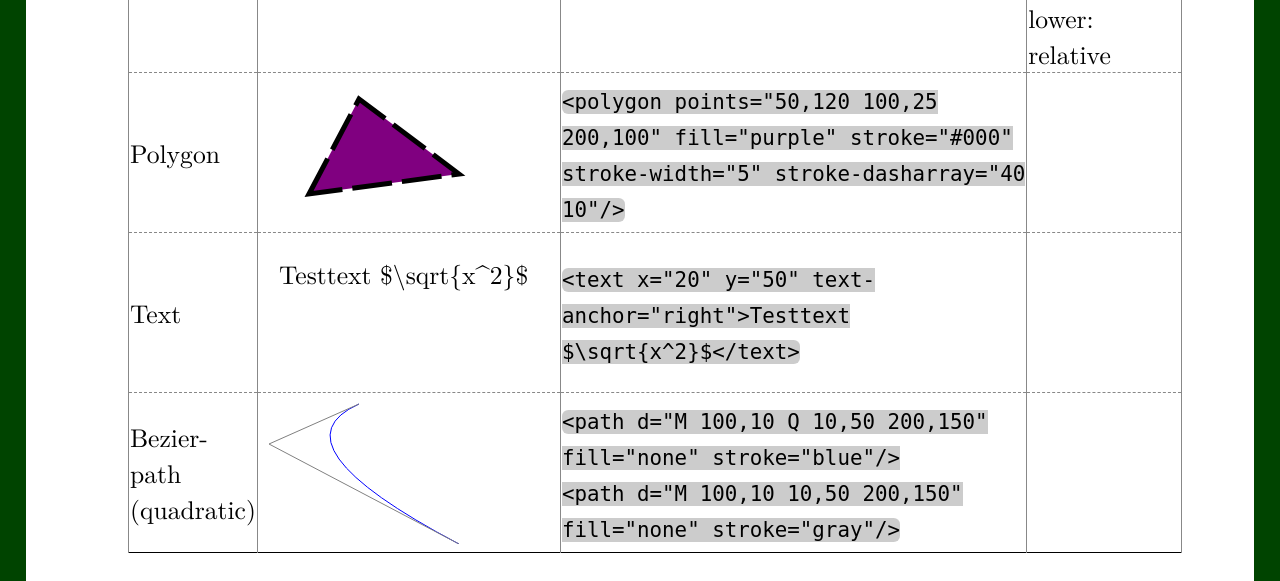
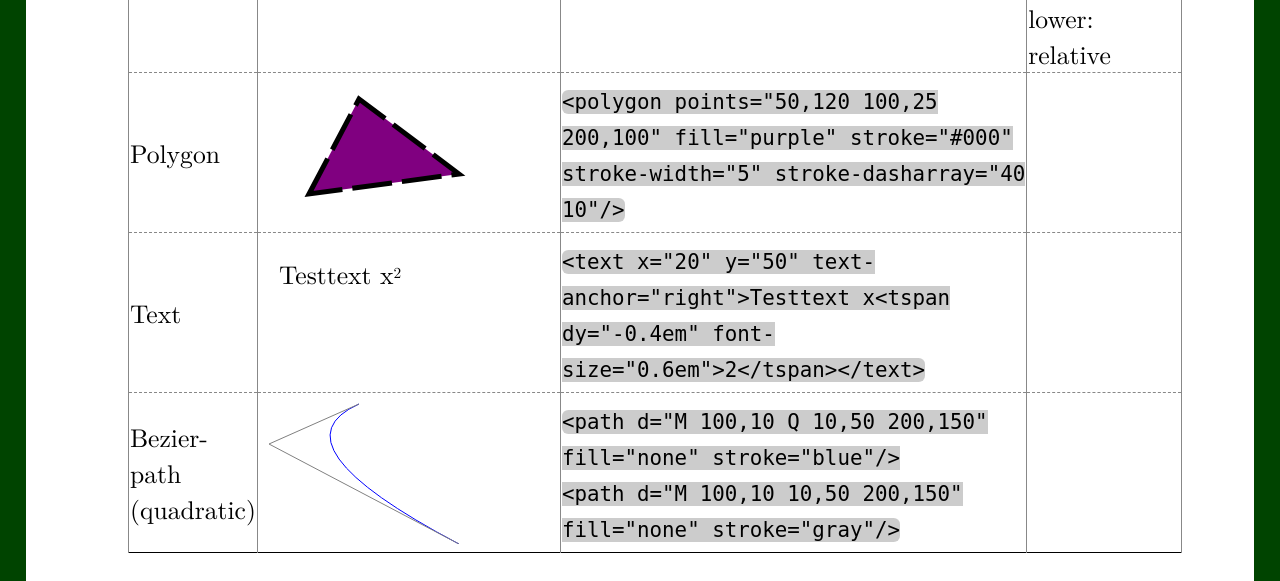
Before and after one commit to polarwinkel/PolarCloud, a Flask app: template templates/pageSvg.html in a window 1280 px wide, after a click on "Snippets". Shown: the part 2296-2877 px from the top of the page. Run offline with Flask 2, Linux system fonts and the light colour scheme; the template is opened without the code that fills it, so the values that code supplies are empty.

Commit message:
change text-example for svg

```diff
--- a/templates/pageSvg.html
+++ b/templates/pageSvg.html
@@ -76,8 +76,8 @@
         </tr>
         <tr>
             <td>Text</td>
-            <td><svg><text x="20" y="50" text-anchor="right">Testtext $\sqrt{x^2}$</text></svg></td>
-            <td><code>&lt;text x="20" y="50" text-anchor="right"&gt;Testtext $\sqrt{x^2}$&lt;/text&gt;</code></td>
+            <td><svg><text x="20" y="50" text-anchor="right">Testtext x<tspan dy="-0.4em" font-size="0.6em">2</tspan></text></svg></td>
+            <td><code>&lt;text x="20" y="50" text-anchor="right"&gt;Testtext x&lt;tspan dy="-0.4em" font-size="0.6em"&gt;2&lt;/tspan&gt;&lt;/text&gt;</code></td>
             <td></td>
         </tr>
         <tr>
```
